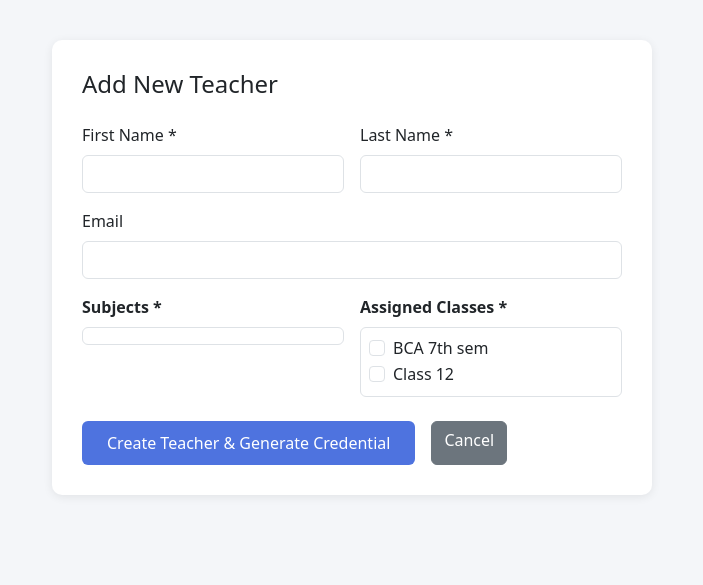
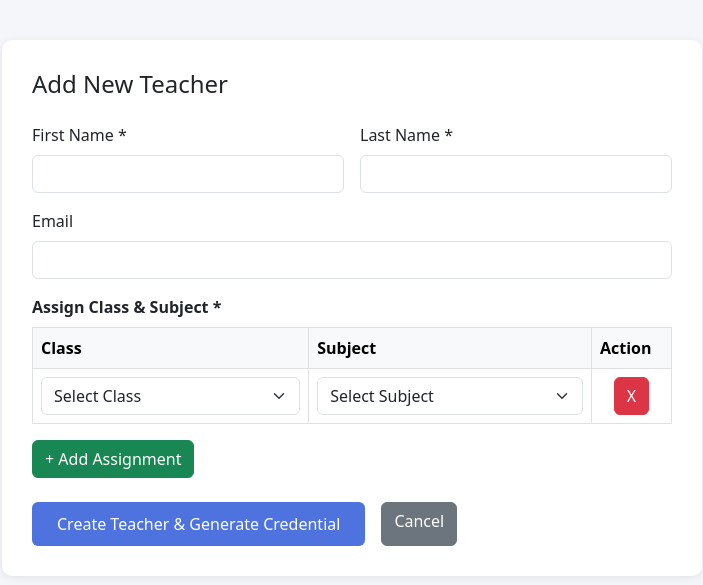
Before and after one commit to blissful2003/StudentResultSystem, a Django app: page /teacher/add/ in a window 1280 px wide. Shown: the top 585 px of the page, without its empty margins (288-991 px from the left). Run offline with Django 5.2, Linux system fonts and the light colour scheme; a user stored in the database is signed in; data comes from the database, SQL or seed files in the repository; data that the repository does not hold is empty.

Commit message:
Refactor teacher assignment model and views; update forms and templates for improved functionality
- Changed field names in TeacherAssignment model from 'assigned_class' to 'class_assigned' and 'subject' to 'subject_name'.
- Updated related migrations to reflect model changes.
- Modified forms to use new field names.
- Added edit functionality for teachers, including a new edit_teacher view and template.
- Enhanced teacher dashboard to display assigned classes and subjects correctly.
- Improved student upload logic to prevent duplicate entries.
- Cleaned up HTML templates for better readability and user experience.

```diff
--- a/result/forms.py
+++ b/result/forms.py
@@ -152,4 +152,4 @@ class PasswordChangeForm(BasePasswordChangeForm):
 class TeacherAssignmentForm(forms.ModelForm):
     class Meta:
         model = TeacherAssignment
-        fields = ['teacher', 'assigned_class', 'subject']
+        fields = ['teacher', 'class_assigned', 'subject_name']
--- a/result/templates/result/add_teacher.html
+++ b/result/templates/result/add_teacher.html
@@ -3,72 +3,364 @@
 <head>
     <meta charset="UTF-8">
     <title>Add Teacher</title>
+
     <link href="https://cdn.jsdelivr.net/npm/bootstrap@5.3.0/dist/css/bootstrap.min.css" rel="stylesheet">
+
     <style>
-        body { background: #f4f6f9; }
-        .form-container { max-width: 600px; margin: 40px auto; background: #fff; padding: 30px; border-radius: 10px; box-shadow: 0 2px 10px rgba(0,0,0,0.08); }
-        .btn-save { background: #4e73df; color: #fff; border: none; padding: 10px 25px; border-radius: 6px; font-weight: 500; }
-        .btn-save:hover { background: #3a5ec0; color: #fff; }
+        body {
+            background: #f4f6f9;
+        }
+
+        .form-container {
+            max-width: 700px;
+            margin: 40px auto;
+            background: #fff;
+            padding: 30px;
+            border-radius: 10px;
+            box-shadow: 0 2px 10px rgba(0,0,0,0.08);
+        }
+
+        .btn-save {
+            background: #4e73df;
+            color: #fff;
+            border: none;
+            padding: 10px 25px;
+            border-radius: 6px;
+            font-weight: 500;
+        }
+
+        .btn-save:hover {
+            background: #3a5ec0;
+            color:white;
+        }
     </style>
+
 </head>
+
+
 <body>
+
+
 <div class="form-container">
+
     <h4 class="mb-4">Add New Teacher</h4>
 
+
     <form method="post">
+
         {% csrf_token %}
+
+
         <div class="row g-3">
+
+
             <div class="col-md-6">
-                <label class="form-label">First Name *</label>
-                <input type="text" name="first_name" class="form-control" required>
+
+<label class="form-label">
+First Name *
+</label>
+
+<input type="text"
+name="first_name"
+class="form-control"
+required>
+
             </div>
+
+
+
             <div class="col-md-6">
-                <label class="form-label">Last Name *</label>
-                <input type="text" name="last_name" class="form-control" required>
+
+<label class="form-label">
+Last Name *
+</label>
+
+<input type="text"
+name="last_name"
+class="form-control"
+required>
+
             </div>
+
+
+
             <div class="col-12">
-                <label class="form-label">Email</label>
-                <input type="email" name="email" class="form-control">
-            </div>
-            <div class="col-md-6">
-    <label class="form-label"><strong>Subjects *</strong></label>
 
-    <div class="border rounded p-2" style="max-height:200px; overflow-y:auto;">
-        {% for subject in subjects %}
-        <div class="form-check">
-            <input class="form-check-input"
-                   type="checkbox"
-                   name="subjects"
-                   value="{{ subject.id }}"
-                   id="subject{{ subject.id }}">
-            <label class="form-check-label" for="subject{{ subject.id }}">
-                {{ subject.name }}
+<label class="form-label">
+Email
             </label>
-        </div>
+
+<input type="email"
+name="email"
+class="form-control">
+
+</div>
+
+
+
+<div class="col-12 mt-3">
+
+
+<label class="form-label">
+
+<strong>
+Assign Class & Subject *
+</strong>
+
+</label>
+
+
+
+<table class="table table-bordered" id="assignmentTable">
+
+
+<thead class="table-light">
+
+<tr>
+
+<th>
+Class
+</th>
+
+<th>
+Subject
+</th>
+
+<th width="80">
+Action
+</th>
+
+</tr>
+
+</thead>
+
+
+
+<tbody id="assignment-table-body">
+
+
+
+<tr class="assignment-row">
+
+
+<td>
+
+
+<select name="class_ids"
+class="form-select"
+required>
+
+
+<option value="">
+Select Class
+</option>
+
+
+        {% for class in classes %}
+
+<option value="{{ class.id }}">
+                {{ class.name }}
+</option>
+
         {% endfor %}
-    </div>
+
+
+</select>
+
+
+</td>
+
+
+
+
+<td>
+
+
+<select name="subject_ids"
+class="form-select"
+required>
+
+
+<option value="">
+Select Subject
+</option>
+
+
+{% for subject in subjects %}
+
+
+<option value="{{ subject.id }}"
+data-class="{{ subject.class_name.id }}">
+
+{{ subject.name }}
+
+</option>
+
+
+{% endfor %}
+
+
+</select>
+
+
+</td>
+
+
+
+
+<td class="text-center">
+
+
+<button type="button"
+class="btn btn-danger remove-row">
+
+X
+
+</button>
+
+
+</td>
+
+
+</tr>
+
+
+
+</tbody>
+
+
+</table>
+
+
+
+
+<button type="button"
+class="btn btn-success"
+id="add-assignment">
+
++ Add Assignment
+
+</button>
+
+
+
 </div>
-            <div class="col-md-6">
-    <label class="form-label"><strong>Assigned Classes *</strong></label>
 
-    <div class="border rounded p-2" style="max-height:200px; overflow-y:auto;">
-        {% for class in classes %}
-        <div class="form-check">
-            <input class="form-check-input"type="checkbox" name="assigned_classes" value="{{ class.id }}" id="class{{ class.id }}">
-            <label class="form-check-label" for="class{{ class.id }}">
-                {{ class.name }}
-            </label>
+
+
+
+        <div class="d-flex gap-3 mt-4">
+
+
+<button type="submit"
+class="btn-save">
+
+Create Teacher & Generate Credential
+
+</button>
+
+
+
+<a href="{% url 'teacher_list' %}"
+class="btn btn-secondary">
+
+Cancel
+
+</a>
+
+
+</div>
+
+
+
         </div>
 
-        {% endfor %}
-    </div>
+
+    </form>
+
+
 </div>
-        </div>
-        <div class="d-flex gap-3 mt-4">
-            <button type="submit" class="btn-save">Create Teacher & Generate Credential</button>
-            <a href="{% url 'teacher_list' %}" class="btn btn-secondary">Cancel</a>
-        </div>
-    </form>
-</div>
+
+
+
+
+
+<script>
+
+
+document.addEventListener("DOMContentLoaded", function(){
+
+
+const addBtn = document.getElementById("add-assignment");
+
+const tableBody = document.getElementById("assignment-table-body");
+
+
+
+addBtn.addEventListener("click", function(){
+
+
+let firstRow = document.querySelector(".assignment-row");
+
+
+let newRow = firstRow.cloneNode(true);
+
+
+
+newRow.querySelectorAll("select").forEach(function(select){
+
+select.value="";
+
+});
+
+
+
+tableBody.appendChild(newRow);
+
+
+
+});
+
+
+
+
+
+
+document.addEventListener("click", function(e){
+
+
+
+if(e.target.classList.contains("remove-row")){
+
+
+let rows = document.querySelectorAll(".assignment-row");
+
+
+
+if(rows.length > 1){
+
+
+e.target.closest(".assignment-row").remove();
+
+
+}
+
+
+
+}
+
+
+
+});
+
+
+
+});
+
+
+</script>
+
+
+
 </body>
 </html>
--- a/result/templates/result/teacher_credential.html
+++ b/result/templates/result/teacher_credential.html
@@ -20,7 +20,7 @@
 <body>
 <div class="card">
     <div class="text-center mb-3">
-        <div style="font-size: 48px;">✅</div>
+        <div style="font-size: 48px;"> </div>
         <h4>Teacher Account Created!</h4>
         <p class="text-muted">{{ teacher_name }} — {{ subject }} ({{ assigned_class }})</p>
     </div>
--- a/result/templates/result/teacher_list.html
+++ b/result/templates/result/teacher_list.html
@@ -40,7 +40,7 @@
 
     <td>
         {% for a in teacher.assignments.all %}
-            {{ a.subject.name }}<br>
+            {{ a.subject_name.name }}{% if not forloop.last %}, {% endif %}
         {% empty %}
             No subject
         {% endfor %}
@@ -48,7 +48,7 @@
 
     <td>
         {% for a in teacher.assignments.all %}
-            {{ a.assigned_class.name }}<br>
+            {{ a.class_assigned.name }}{% if not forloop.last %}, {% endif %}
         {% empty %}
             No class
         {% endfor %}
@@ -62,6 +62,8 @@
             <button type="submit" class="btn btn-sm btn-danger">
                 Delete
             </button>
+
+            <a href="{% url 'edit_teacher' teacher.id %}" class="btn btn-warning btn-sm">Edit</a>
         </form>
     </td>
 </tr>
--- a/result/urls.py
+++ b/result/urls.py
@@ -1,5 +1,3 @@
-
-
 from django.urls import path
 from . import views
 
@@ -29,14 +27,16 @@ urlpatterns = [
     path('teacher/login/', views.teacher_login, name='teacher_login'),
     path('teacher/logout/', views.teacher_logout, name='teacher_logout'),
     path('teacher/dashboard/', views.teacher_dashboard, name='teacher_dashboard'),
-    path('teacher/add_mark/<int:student_id>/', views.add_mark, name='teacher_add_mark'),
     path('teacher/', views.teacher_list, name='teacher_list'),
     path('teacher/add/', views.add_teacher, name='add_teacher'),
+    path("teacher/edit/<int:pk>/", views.edit_teacher, name="edit_teacher"),
     path('teacher/delete/<int:pk>/', views.delete_teacher, name='delete_teacher'),
     path('teacher/edit_mark/<int:mark_id>/', views.edit_mark, name='teacher_edit_mark'),
     path('teacher/delete_mark/<int:mark_id>/', views.delete_mark, name='teacher_delete_mark'),
     path('teacher/view_mark/<int:mark_id>/', views.view_mark, name='teacher_view_mark'),
-    path('teacher/mark/add/<int:class_id>/<int:subject_id>/<int:student_id>/', views.add_mark, name='add_mark'),
+    path('teacher/add_mark/<int:student_id>/<int:subject_id>/<int:class_id>/', views.add_mark, name='teacher_add_mark'),
     path('download-student-credentials/<int:class_id>/', views.download_student_credentials, name='download_student_credentials'),
     path('upload-students/', views.upload_students, name='upload_students'),
+    path('class/add/', views.add_class, name='add_class'),
+
 ]
--- a/result/views.py
+++ b/result/views.py
@@ -1,6 +1,6 @@
 from ast import Return
 import csv
-from datetime import datetime
+from datetime import datetime, timezone
 import email
 from itertools import count
 from pickle import MARK
@@ -14,6 +14,7 @@ from django.contrib.auth.decorators import login_required
 from django.contrib import messages
 from result.decorators import teacher_required
 from result.utils import send_result_email
+from .models import Teacher, TeacherAssignment, Subject, Class
 from .models import Result, Student, Subject, Marks, Class, Teacher, TeacherAssignment, generate_student_id
 from .forms import StudentForm, SubjectForm, MarksForm, ClassForm
 from django.contrib.auth.forms import PasswordChangeForm
@@ -181,7 +182,14 @@ def upload_students(request):
         count=0
 
         for row in reader:
-            print(row['roll_number'], row['first_name'])
+            if Student.objects.filter(class_name=selected_class, roll_number=row['roll_number']).exists():
+                print("Roll already exits")
+                continue
+
+            if Student.objects.filter(phone=row['phone']).exists():
+                print("Phone number already exit")
+                continue
+            #print(row['roll_number'], row['first_name'])
             student_id = generate_student_id()
             print(User)
             username = student_id
@@ -189,8 +197,8 @@ def upload_students(request):
             # if User.objects.filter(username=username).exists():
             #    print("Already exists:", username)
             # continue
-            print("USERNAME:", username)
-            print("EXISTS:", User.objects.filter(username=username).exists())
+            # print("USERNAME:", username)
+            # print("EXISTS:", User.objects.filter(username=username).exists())
             user = User.objects.create(
                 username=username,
                 password=password,
@@ -326,14 +334,19 @@ def delete_subject(request, pk):
 
 @login_required(login_url='login')
 def add_class(request):
+    next_page = request.GET.get('next') or request.POST.get('next') or 'add_subject'
+
     form = ClassForm(request.POST or None)
-    next_page = request.GET.get('next', 'add_subject')
+
     if form.is_valid():
         form.save()
         messages.success(request, 'Class added successfully!')
         return redirect(next_page)
-    return render(request, 'result/add_class.html', {'form': form})
 
+    return render(request, 'result/add_class.html', {
+        'form': form,
+        'next': next_page
+    })
 
 @login_required(login_url='login')
 def profile(request):
@@ -494,18 +507,23 @@ def teacher_logout(request):
     auth_logout(request)
     return redirect('teacher_login')
 
-@teacher_required
+
 @teacher_required
 def teacher_dashboard(request):
     teacher = request.user.teacher
-    assignments = TeacherAssignment.objects.filter(teacher=teacher).select_related('assigned_class', 'subject')
+    assignments = TeacherAssignment.objects.filter(teacher=teacher).select_related('class_assigned', 'subject_name')
 
     dashboard_data = []
     for assignment in assignments:
-        students = Student.objects.filter(class_name=assignment.assigned_class.all()).order_by('class_name', 'roll_number')
+        students = Student.objects.filter(
+            class_name=assignment.class_assigned
+        ).order_by('roll_number')
+
         student_data = []
         for student in students:
-            mark = Marks.objects.filter(student=student, subject=assignment.subject).first()
+            mark = Marks.objects.filter(
+                student=student, subject=assignment.subject_name
+            ).first()
             student_data.append({
                 'student': student,
                 'mark': mark,
@@ -518,16 +536,16 @@ def teacher_dashboard(request):
 
     return render(request, 'teacher/dashboard.html', {'dashboard_data': dashboard_data})
 
-
+    return render(request, "teacher/profile.html", context)
 @teacher_required
 def add_mark(request, student_id, subject_id, class_id):
     teacher = request.user.teacher
 
     assignment = get_object_or_404(
-        TeacherAssignment, teacher=teacher, assigned_class_id=class_id, subject_id=subject_id
+        TeacherAssignment, teacher=teacher, class_assigned_id=class_id, subject_name_id=subject_id
     )
     student = get_object_or_404(Student, id=student_id, class_name_id=class_id)
-    subject = assignment.subject
+    subject = assignment.subject_name
 
     mark_instance = Marks.objects.filter(student=student, subject=subject).first()
 
@@ -549,11 +567,11 @@ def add_mark(request, student_id, subject_id, class_id):
 @teacher_required
 def view_mark(request, mark_id):
     teacher = request.user.teacher
-    mark = get_object_or_404(
-        Marks,
-        id=mark_id,
-        subject=teacher.subject
-    )
+    mark = get_object_or_404(Marks, id=mark_id)
+    is_authorized = TeacherAssignment.objects.filter(teacher=teacher, subject_name=mark.subject).exists()
+    if not is_authorized:
+        messages.error(request, "Unauthorized.")
+        return redirect('teacher_dashboard')
     return render(request, 'teacher/view_mark.html', {'mark': mark})
 
 
@@ -562,7 +580,7 @@ def edit_mark(request, mark_id):
     teacher = request.user.teacher
     mark = get_object_or_404(Marks, id=mark_id)
 
-    is_authorized = TeacherAssignment.objects.filter(teacher=teacher, subject=mark.subject).exists()
+    is_authorized = TeacherAssignment.objects.filter(teacher=teacher, subject_name=mark.subject).exists()
     if not is_authorized:
         messages.error(request, "Unauthorized.")
         return redirect('teacher_dashboard')
@@ -580,12 +598,13 @@ def edit_mark(request, mark_id):
 @teacher_required
 def delete_mark(request, mark_id):
     teacher = request.user.teacher
+    mark = get_object_or_404(Marks, id=mark_id)
 
-    mark = get_object_or_404(
-        Marks,
-        id=mark_id,
-        subject=teacher.subject
-    )
+    is_authorized = TeacherAssignment.objects.filter(teacher=teacher, subject_name=mark.subject).exists()
+    if not is_authorized:
+        messages.error(request, "Unauthorized.")
+        return redirect('teacher_dashboard')
+
     mark.delete()
 
     messages.success(request, "Marks deleted successfully.")
@@ -599,7 +618,7 @@ def generate_password(length=6):
 def teacher_list(request):
     if not request.user.is_staff:
         return redirect('dashboard')
-    teachers = Teacher.objects.select_related('user').prefetch_related('assignments__subject','assignments__assigned_class')
+    teachers = Teacher.objects.select_related('user').prefetch_related('assignments__subject_name','assignments__class_assigned')
     return render(request, 'result/teacher_list.html', {'teachers': teachers})
 
 @login_required(login_url='login')
@@ -611,13 +630,14 @@ def add_teacher(request):
     classes = Class.objects.all()
 
     if request.method == 'POST':
+
         first_name = request.POST.get('first_name')
         last_name = request.POST.get('last_name')
         email = request.POST.get('email', '')
 
+        class_ids = request.POST.getlist('class_ids')
+        subject_ids = request.POST.getlist('subject_ids')
 
-        subject_ids = request.POST.filter('subjects')
-        class_ids = request.POST.filter('assigned_classes')
 
         username = f"{first_name.lower()}{secrets.randbelow(900)+100}"
         password = generate_password()
@@ -632,35 +652,31 @@ def add_teacher(request):
         )
 
         teacher = Teacher.objects.create(user=user)
+        assignments = []
+        for class_id, subject_id in zip(class_ids, subject_ids):
+
+            if class_id and subject_id:
+
+                cls = Class.objects.get(id=class_id)
+                subj = Subject.objects.get(id=subject_id)
+
+                TeacherAssignment.objects.get_or_create(
+                    teacher=teacher,
+                    class_assigned=cls,
+                    subject_name=subj
+                )
+                assignments.append(f"{cls.name} → {subj.name}")
 
 
-        selected_subjects = Subject.objects.filter(id__in=subject_ids)
-        selected_classes = Class.objects.filter(id__in=class_ids)
+        return render(request, 'result/teacher_credential.html',{'teacher_name': f"{first_name} {last_name}",
+                'username': username,
+                'password': password,
+                'assignments': assignments,
+                'login_url': request.build_absolute_uri('/teacher/login/'),
+            })
 
-        for subject in selected_subjects:
-            for assigned_class in selected_classes:
-                TeacherAssignment.objects.create(
-                    teacher=teacher,
-                    subject=subject,
-                    assigned_class=assigned_class
-                )
+    return render(request, 'result/add_teacher.html', {'subjects': subjects,'classes': classes,})
 
-        return render(request, 'result/teacher_credential.html', {
-            'teacher_name': f"{first_name} {last_name}",
-            'username': username,
-            'password': password,
-
-
-            'subjects': ", ".join(s.name for s in selected_subjects),
-            'classes': ", ".join(c.name for c in selected_classes),
-
-            'login_url': request.build_absolute_uri('/teacher/login/'),
-        })
-
-    return render(request, 'result/add_teacher.html', {
-        'subjects': subjects,
-        'classes': classes,
-    })
 @login_required(login_url='login')
 def delete_teacher(request, pk):
     if not request.user.is_staff:
@@ -671,3 +687,54 @@ def delete_teacher(request, pk):
         messages.success(request, 'Teacher deleted!')
         return redirect('teacher_list')
     return render(request, 'result/confirm_delete_teacher.html', {'teacher': teacher})
+
+@login_required(login_url='login')
+def edit_teacher(request, pk):
+    if not request.user.is_staff:
+        return redirect('dashboard')
+
+    teacher = get_object_or_404(Teacher, pk=pk)
+    user = teacher.user
+
+    assignments = TeacherAssignment.objects.filter(teacher=teacher)
+
+    subjects = Subject.objects.all()
+    classes = Class.objects.all()
+
+    if request.method == "POST":
+
+
+        user.first_name = request.POST.get("first_name")
+        user.last_name = request.POST.get("last_name")
+        user.email = request.POST.get("email")
+        user.save()
+
+        subject_ids = request.POST.getlist("subjects")
+        class_ids = request.POST.getlist("assigned_classes")
+
+
+        TeacherAssignment.objects.filter(teacher=teacher).delete()
+
+
+        selected_subjects = Subject.objects.filter(id__in=subject_ids)
+        selected_classes = Class.objects.filter(id__in=class_ids)
+
+        for cls in selected_classes:
+            for subj in selected_subjects:
+                TeacherAssignment.objects.create(
+                    teacher=teacher,
+                    class_assigned=cls,
+                    subject_name=subj,
+                )
+
+        return redirect("teacher_list")
+
+    context = {
+        "teacher": teacher,
+        "user": user,
+        "subjects": subjects,
+        "classes": classes,
+        "assignments": assignments,
+    }
+
+    return render(request, "result/edit_teacher.html", context)
```
Also changed, not shown: result/models.py (+8 -3 lines), result/templates/result/add_class.html (+19 -5 lines), result/templates/result/upload_student.html (+58 -11 lines), db.sqlite3, result/migrations/0001_initial.py, result/migrations/0002_remove_teacherassignment_assigned_class_and_more.py (deleted), result/migrations/0003_alter_student_class_name.py (deleted), result/migrations/0004_alter_student_date_of_birth.py (deleted), result/migrations/0005_alter_student_user.py.
